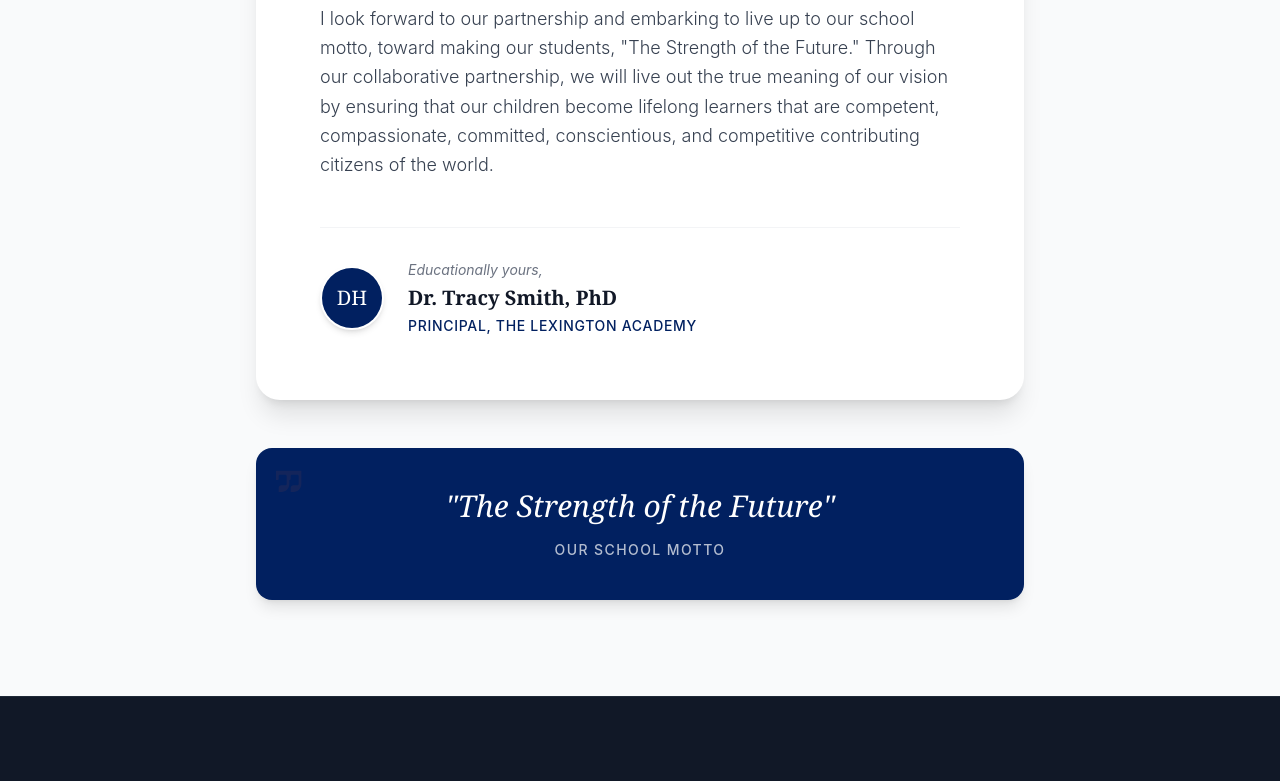
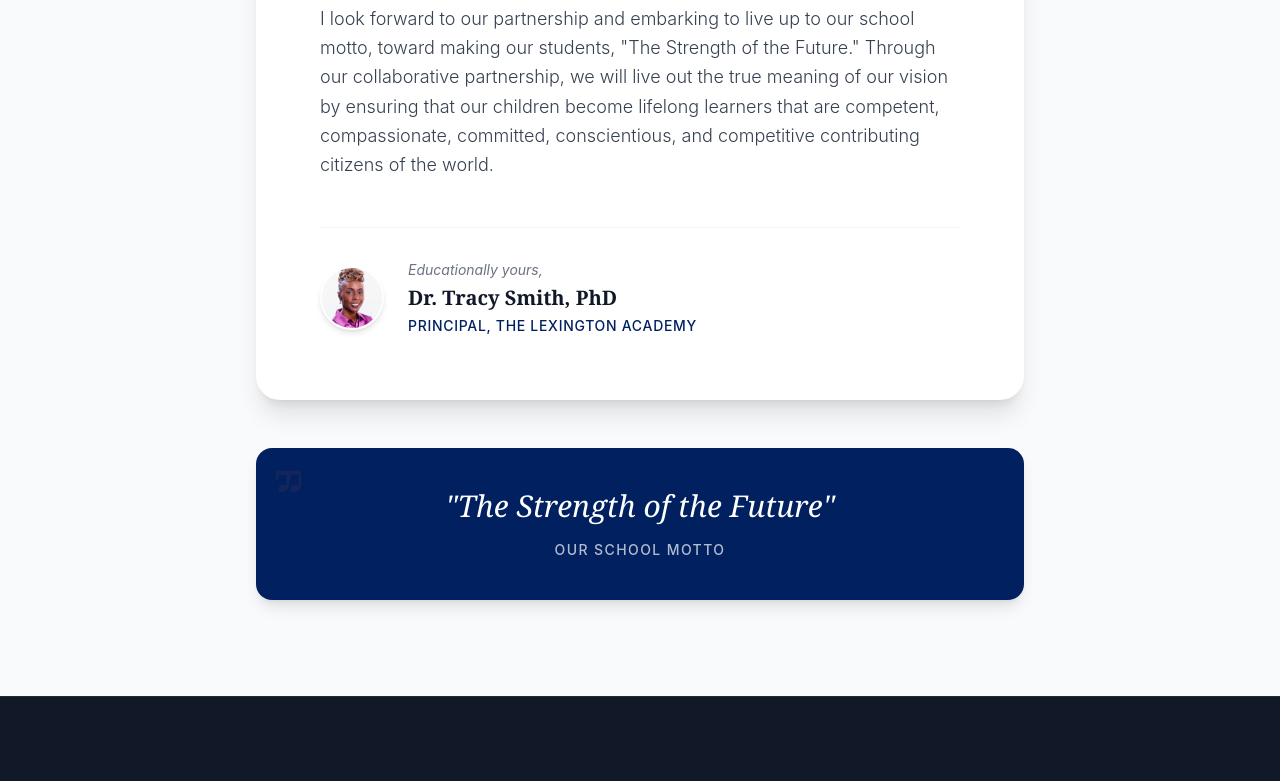
Before and after one commit to NexSav/psms72m, a React (Create React App) app: page /principals-message in a window 1280 px wide. Shown: the part 891-1672 px from the top of the page. Built offline with nearby package versions, Linux system fonts and the light colour scheme.

Commit message:
Added principal image

```diff
--- a/src/pages/PrincipalsMessagePage.jsx
+++ b/src/pages/PrincipalsMessagePage.jsx
@@ -80,8 +80,11 @@ const PrincipalsMessagePage = () => {
 
                 <div className="mt-12 pt-8 border-t border-gray-100 flex flex-col sm:flex-row items-start sm:items-center gap-6">
                   <div className="w-16 h-16 bg-gray-100 rounded-full overflow-hidden flex-shrink-0 border-2 border-white shadow-md">
-                     {/* Placeholder for Principal's Photo if available, otherwise a generic icon or initials */}
-                     <div className="w-full h-full flex items-center justify-center bg-primary text-white font-serif text-xl">DH</div>
+                     <img
+                       src="/assets/images/Dr. Tracy Smith, Principal.jpg"
+                       alt="Dr. Tracy Smith"
+                       className="w-full h-full object-cover"
+                     />
                   </div>
                   <div>
                     <p className="text-gray-500 text-sm italic mb-1">Educationally yours,</p>
```
Also changed, not shown: public/assets/images/Dr. Tracy Smith, Principal.jpg (added).
